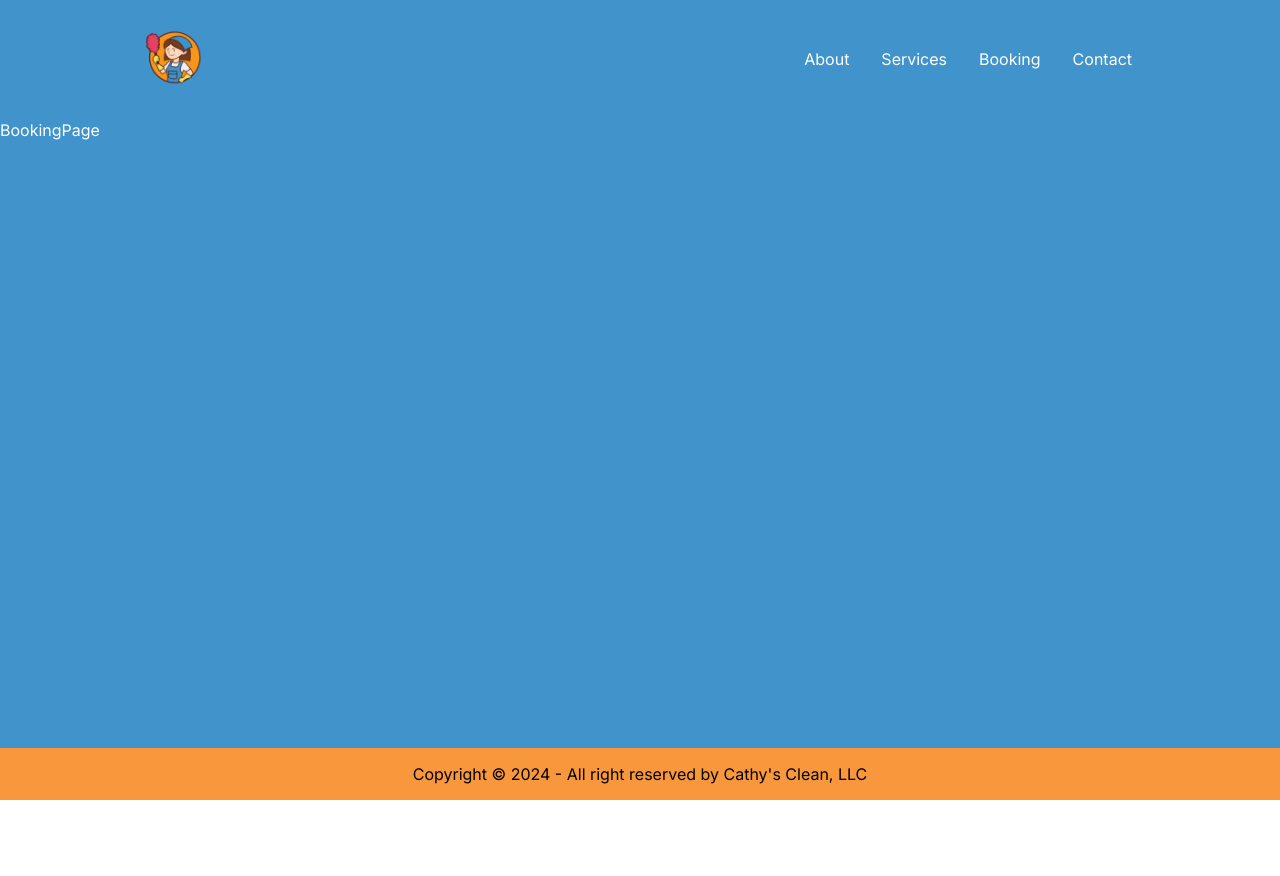
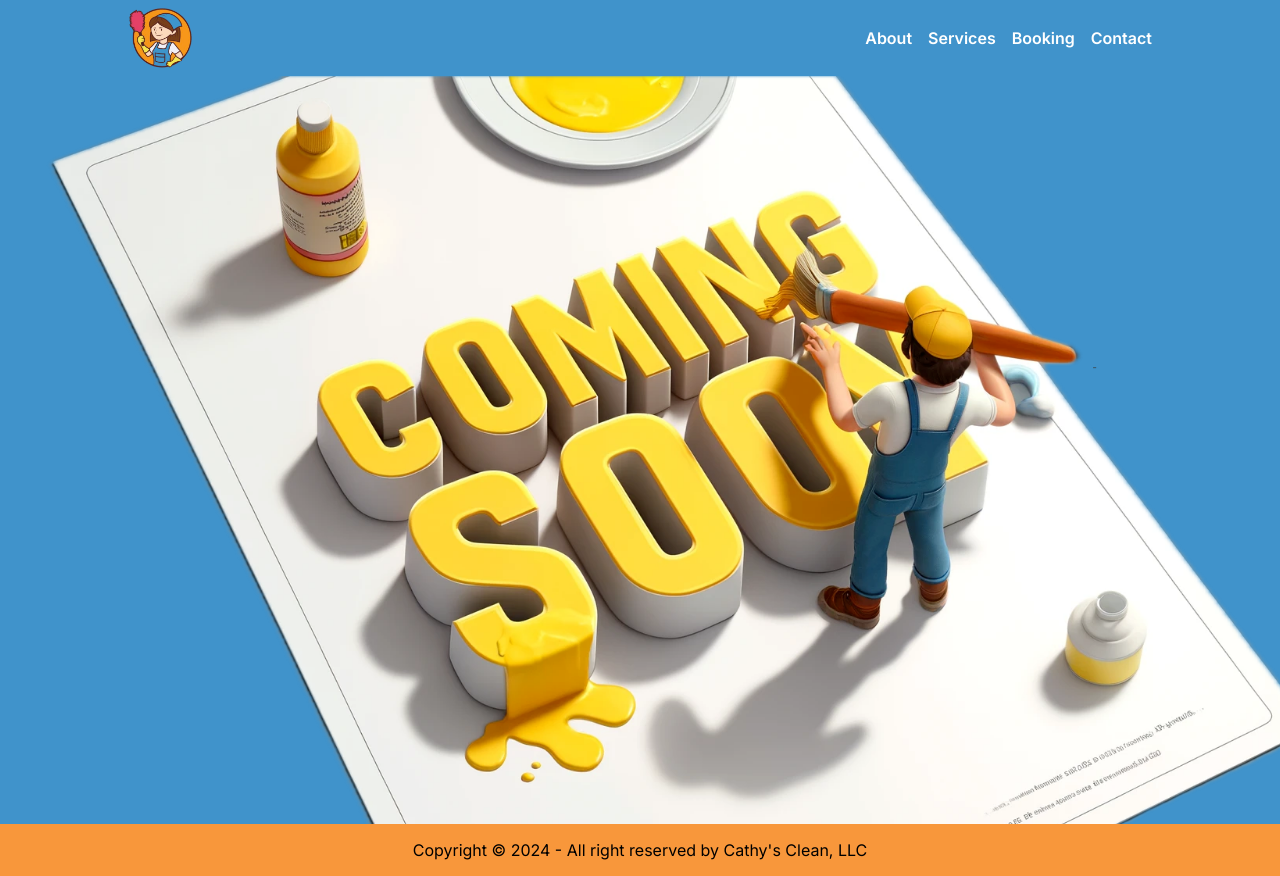
Before and after one commit to Shawn2776/cathys_clean, a Next.js app: page /booking in a window 1280 px wide. Before the commit the page ends 800 px from the top, so only its background shows below. Built offline with nearby package versions, Linux system fonts and the light colour scheme.

Commit message:
added under construction to pages, fixed logo size

```diff
--- a/app/about/page.jsx
+++ b/app/about/page.jsx
@@ -1,14 +1,10 @@
+import UnderConstructionPage from "@/components/UnderConstruction";
 import React from "react";
 
 const AboutPage = () => {
   return (
-    <div className="sparkle animation-glow">
-      <p className="py-6 font-extrabold">
-        <em className="text-xl text-[#F79537]">
-          Where <span className="animate-glow text-2xl">Sparkle</span> Meets{" "}
-          <span className="animate-glow text-2xl">Shine</span>!
-        </em>
-      </p>
+    <div className="border-t text-center">
+      <UnderConstructionPage />
     </div>
   );
 };
--- a/app/booking/page.jsx
+++ b/app/booking/page.jsx
@@ -1,7 +1,8 @@
+import UnderConstructionPage from "@/components/UnderConstruction";
 import React from "react";
 
 const BookingPage = () => {
-  return <div>BookingPage</div>;
+  return <UnderConstructionPage />;
 };
 
 export default BookingPage;
--- a/app/contact/page.jsx
+++ b/app/contact/page.jsx
@@ -1,7 +1,8 @@
+import UnderConstructionPage from "@/components/UnderConstruction";
 import React from "react";
 
 const ContactPage = () => {
-  return <div>ContactPage</div>;
+  return <UnderConstructionPage />;
 };
 
 export default ContactPage;
--- a/app/services/page.jsx
+++ b/app/services/page.jsx
@@ -1,7 +1,8 @@
+import UnderConstructionPage from "@/components/UnderConstruction";
 import React from "react";
 
 const ServicesPage = () => {
-  return <div>ServicesPage</div>;
+  return <UnderConstructionPage />;
 };
 
 export default ServicesPage;
--- a/components/Navbar.jsx
+++ b/components/Navbar.jsx
@@ -14,36 +14,55 @@ const Navbar = () => {
   };
   return (
     <>
-      <nav className="hidden md:flex navbar bg-bgSoft px-32 mx-auto items-center">
-        <div className="flex-1 items-center">
-          <Link href="/">
-            <Image
-              alt="Cathy's Clean logo"
-              src="/logo.png"
-              height={95}
-              width={95}
-              className="pt-4"
-            />{" "}
-          </Link>
-        </div>
-        <div className="flex-none">
-          <ul className="menu menu-horizontal px-1">
-            <li>
-              <Link href="/about">About</Link>
+      <nav className="hidden md:flex bg-bgSoft mx-auto justify-between items-center ml-32 mr-32">
+        <Link href="/">
+          <Image
+            alt="Cathy's Clean logo"
+            src="/logo.png"
+            height={65}
+            width={65}
+            className="py-2"
+          />
+        </Link>
+
+        <div>
+          <ul className="flex gap-4">
+            <li className="text-xl font-semibold">
+              <Link
+                className="hover:text-gray-500 cursor-pointer"
+                href="/about"
+              >
+                About
+              </Link>
             </li>
-            <li>
-              <Link href="/services">Services</Link>
+            <li className="text-xl font-semibold">
+              <Link
+                className="hover:text-gray-500 cursor-pointer"
+                href="/services"
+              >
+                Services
+              </Link>
             </li>
-            <li>
-              <Link href="/booking">Booking</Link>
+            <li className="text-xl font-semibold">
+              <Link
+                className="hover:text-gray-500 cursor-pointer"
+                href="/booking"
+              >
+                Booking
+              </Link>
             </li>
-            <li>
-              <Link href="/contact">Contact</Link>
+            <li className="text-xl font-semibold">
+              <Link
+                className="hover:text-gray-500 cursor-pointer"
+                href="/contact"
+              >
+                Contact
+              </Link>
             </li>
           </ul>
         </div>
       </nav>
-      <nav>
+      {/* <nav className="">
         <div className="md:hidden flex justify-between navbar bg-bgSoft px-4 relative">
           <div>
             <Link href="/" onClick={() => setIsOpen(false)}>
@@ -95,7 +114,7 @@ const Navbar = () => {
             </li>
           </ul>
         </div>
-      </nav>
+      </nav> */}
     </>
   );
 };
--- /dev/null
+++ b/components/UnderConstruction.jsx
@@ -0,0 +1,10 @@
+import Image from "next/image";
+import React from "react";
+
+const UnderConstructionPage = () => {
+  return (
+    <div className="bg-[url('/comingSoon.png')] h-screen bg-cover bg-center bg-no-repeat"></div>
+  );
+};
+
+export default UnderConstructionPage;
```
Also changed, not shown: public/comingSoon.png (added), public/logo.png.
